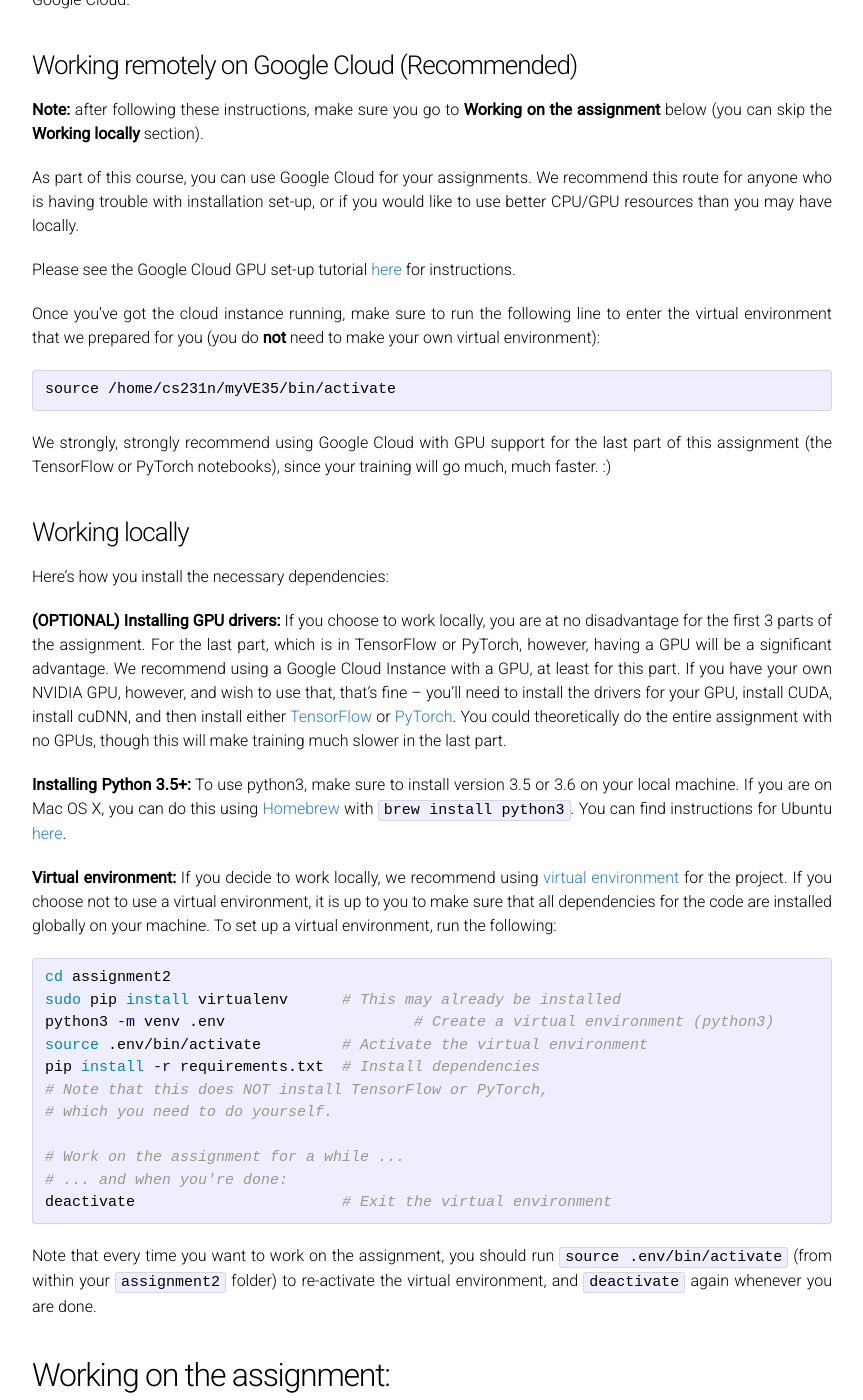
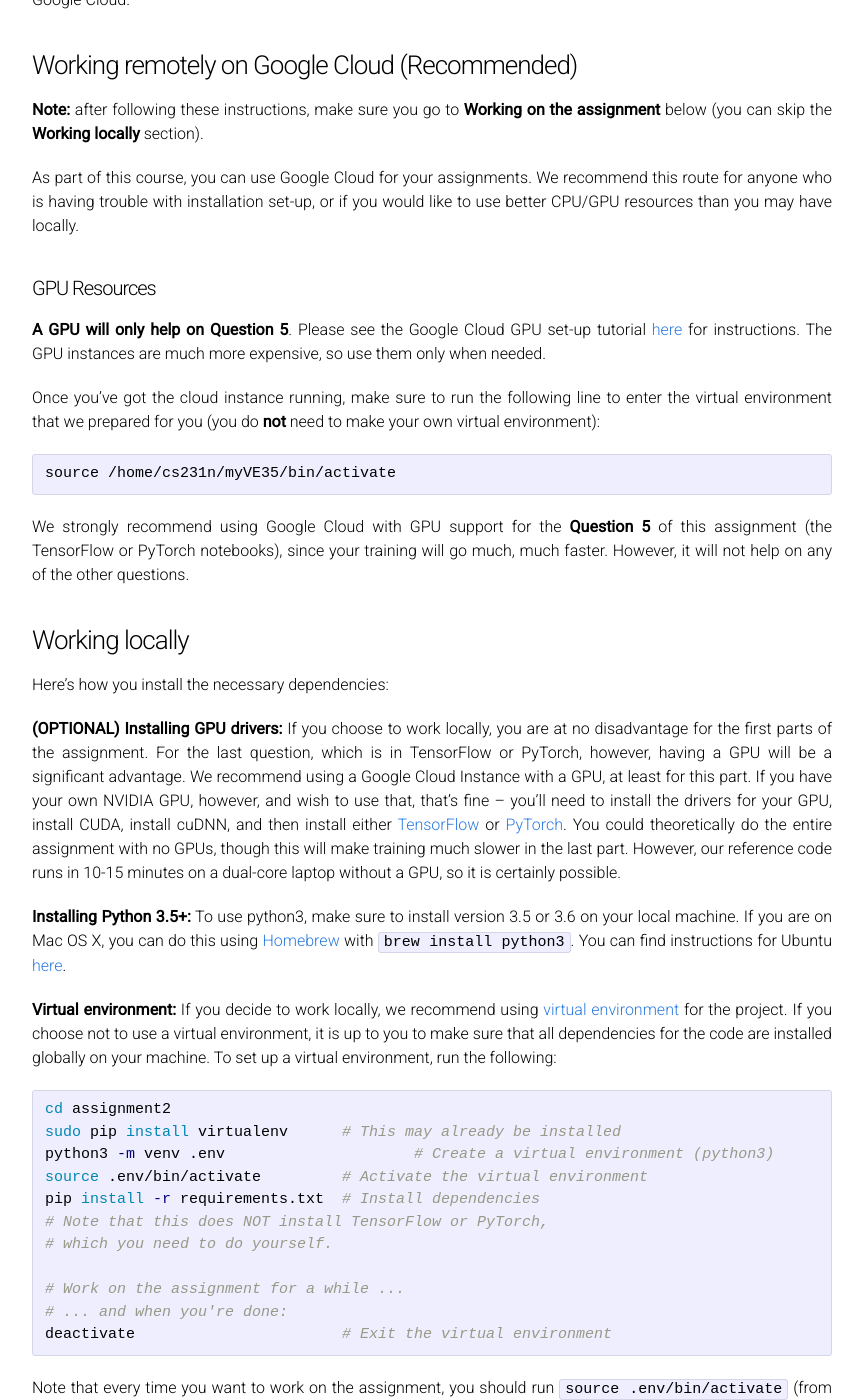
Before and after one commit to cs231n/cs231n.github.io, a Jekyll site: the page built from assignments/2017/assignment2.md, in a window 1280 px wide and 1400 px high, scrolled down 505 px. Shown: the whole window, without its empty margins (208-1071 px from the left). Built offline with Jekyll 4.4.1, drawn with Linux system fonts in a browser that asks for light colours.

Commit message:
Update assignment2.md
more notes about GPUs

````diff
--- a/assignments/2017/assignment2.md
+++ b/assignments/2017/assignment2.md
@@ -28,7 +28,8 @@
 
 As part of this course, you can use Google Cloud for your assignments. We recommend this route for anyone who is having trouble with installation set-up, or if you would like to use better CPU/GPU resources than you may have locally.
 
-Please see the Google Cloud GPU set-up tutorial [here](http://cs231n.github.io/gce-tutorial-gpus/) for instructions.
+#### GPU Resources
+**A GPU will only help on Question 5**. Please see the Google Cloud GPU set-up tutorial [here](http://cs231n.github.io/gce-tutorial-gpus/) for instructions. The GPU instances are much more expensive, so use them only when needed.
 
 Once you've got the cloud instance running, make sure to run the following line to enter the virtual environment that we prepared for you (you do **not** need to make your own virtual environment):
 
@@ -36,13 +37,13 @@
 source /home/cs231n/myVE35/bin/activate
 ```
 
-We strongly, strongly recommend using Google Cloud with GPU support for the last part of this assignment (the TensorFlow or PyTorch notebooks), since your training will go much, much faster. :)
+We strongly recommend using Google Cloud with GPU support for the **Question 5** of this assignment (the TensorFlow or PyTorch notebooks), since your training will go much, much faster. However, it will not help on any of the other questions.
 
 ### Working locally
 Here's how you install the necessary dependencies:
 
 **(OPTIONAL) Installing GPU drivers:**
-If you choose to work locally, you are at no disadvantage for the first 3 parts of the assignment. For the last part, which is in TensorFlow or PyTorch, however, having a GPU will be a significant advantage. We recommend using a Google Cloud Instance with a GPU, at least for this part. If you have your own NVIDIA GPU, however, and wish to use that, that's fine -- you'll need to install the drivers for your GPU, install CUDA, install cuDNN, and then install either [TensorFlow](https://www.tensorflow.org/install/) or [PyTorch](http://pytorch.org/). You could theoretically do the entire assignment with no GPUs, though this will make training much slower in the last part.
+If you choose to work locally, you are at no disadvantage for the first parts of the assignment. For the last question, which is in TensorFlow or PyTorch, however, having a GPU will be a significant advantage. We recommend using a Google Cloud Instance with a GPU, at least for this part. If you have your own NVIDIA GPU, however, and wish to use that, that's fine -- you'll need to install the drivers for your GPU, install CUDA, install cuDNN, and then install either [TensorFlow](https://www.tensorflow.org/install/) or [PyTorch](http://pytorch.org/). You could theoretically do the entire assignment with no GPUs, though this will make training much slower in the last part. However, our reference code runs in 10-15 minutes on a dual-core laptop without a GPU, so it is certainly possible.
 
 **Installing Python 3.5+:**
 To use python3, make sure to install version 3.5 or 3.6 on your local machine. If you are on Mac OS X, you can do this using [Homebrew](https://brew.sh) with `brew install python3`. You can find instructions for Ubuntu [here](https://www.digitalocean.com/community/tutorials/how-to-install-python-3-and-set-up-a-local-programming-environment-on-ubuntu-16-04).
````
